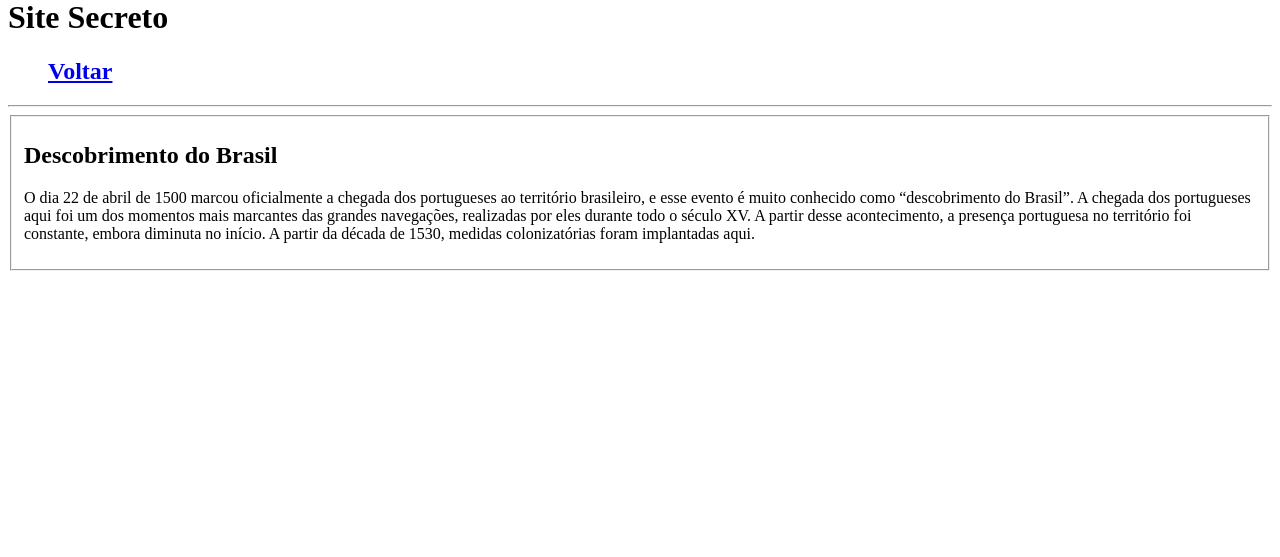
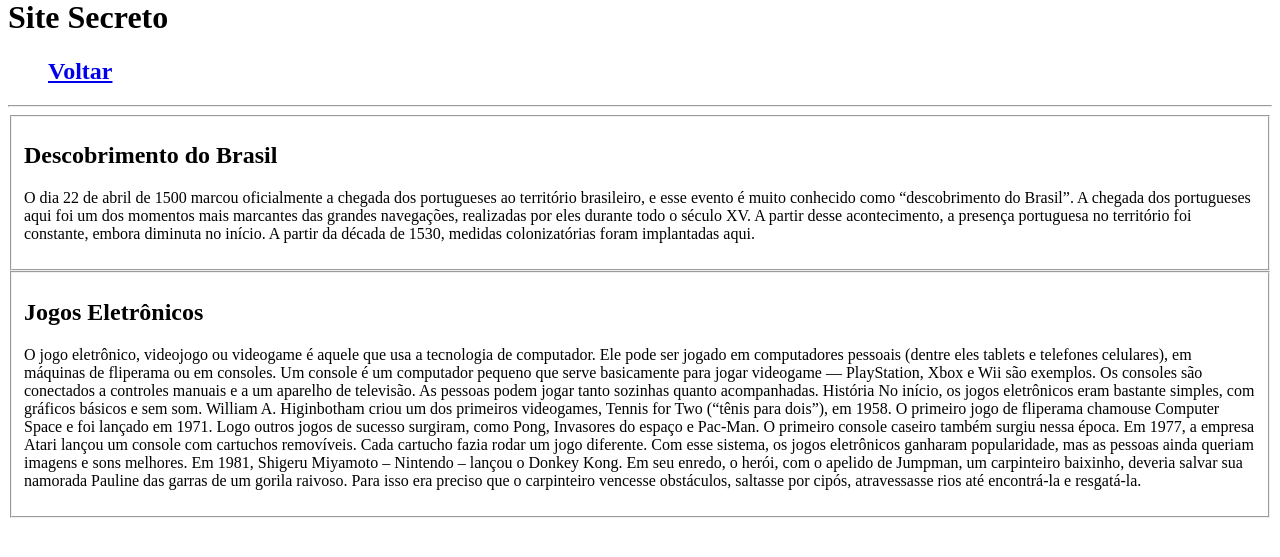
Before and after one commit to marcondesmacaneiro/aula_webi_2021, a PHP site: page /blog.html in a window 1280 px wide. Shown: the part 22-579 px from the top of the page. Run offline with PHP 8.4, Linux system fonts and the light colour scheme.

Commit message:
Modificações novas

```diff
--- a/felipe_jose_sens/blog.html
+++ b/felipe_jose_sens/blog.html
@@ -32,5 +32,38 @@ a presença portuguesa no território foi constante,
   medidas colonizatórias foram implantadas aqui.  </p>
 </div>
 </fieldset>
+
+<fieldset>
+<div>
+<h2> Jogos Eletrônicos </h2>
+<p> O jogo eletrônico, videojogo ou videogame é aquele
+que usa a tecnologia de computador. Ele pode ser jogado
+em computadores pessoais (dentre eles tablets e telefones
+celulares), em máquinas de fliperama ou em consoles. Um
+console é um computador pequeno que serve basicamente
+para jogar videogame — PlayStation, Xbox e Wii são
+exemplos. Os consoles são conectados a controles manuais
+e a um aparelho de televisão. As pessoas podem jogar tanto sozinhas quanto
+acompanhadas.
+ História
+No início, os jogos eletrônicos eram bastante
+simples, com gráficos básicos e sem som. William A.
+Higinbotham criou um dos primeiros
+videogames, Tennis for Two (“tênis para dois”), em
+1958.
+O primeiro jogo de fliperama chamouse Computer Space e foi lançado em 1971. Logo
+outros jogos de sucesso surgiram, como Pong, Invasores do espaço e Pac-Man. O primeiro
+console caseiro também surgiu nessa época. Em 1977, a empresa Atari lançou um console
+com cartuchos removíveis. Cada cartucho fazia rodar um jogo diferente. Com esse sistema,
+os jogos eletrônicos ganharam popularidade, mas as
+pessoas ainda queriam imagens e sons melhores.
+Em 1981, Shigeru Miyamoto – Nintendo – lançou o
+Donkey Kong. Em seu enredo, o herói, com o apelido de
+Jumpman, um carpinteiro baixinho, deveria salvar sua
+namorada Pauline das garras de um gorila raivoso. Para
+isso era preciso que o carpinteiro vencesse obstáculos, saltasse por cipós, atravessasse
+rios até encontrá-la e resgatá-la.   </p>
+</div>
+</fieldset>
 </body>
 </html>
--- a/felipe_jose_sens/estilo.css
+++ b/felipe_jose_sens/estilo.css
@@ -22,3 +22,9 @@ nav#voltar {
 
 
 }
+
+body {
+
+
+
+}
```
Also changed, not shown: felipe_jose_sens/fundo.jpg (added), felipe_jose_sens/fundodois.jpg (added).
